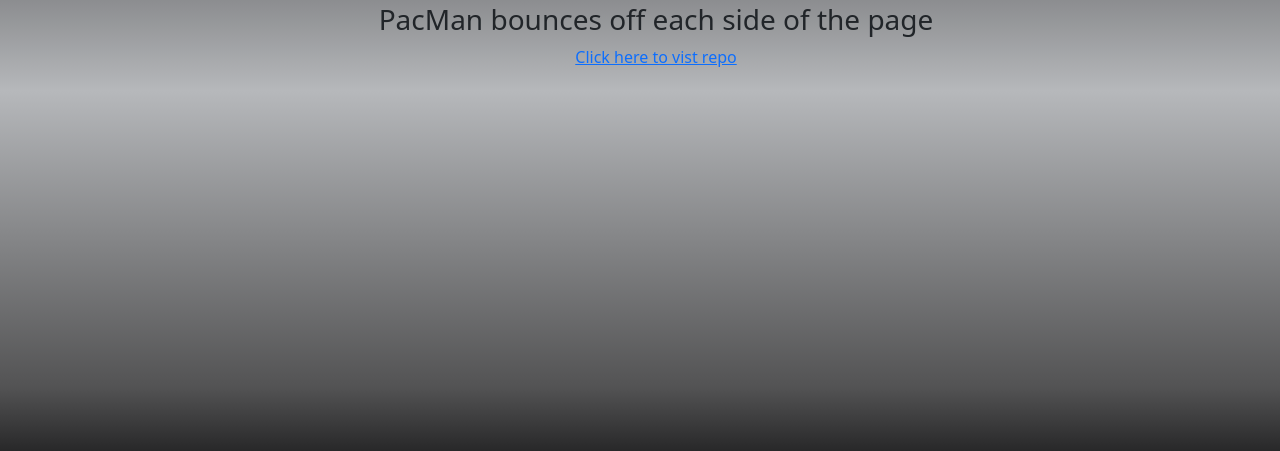
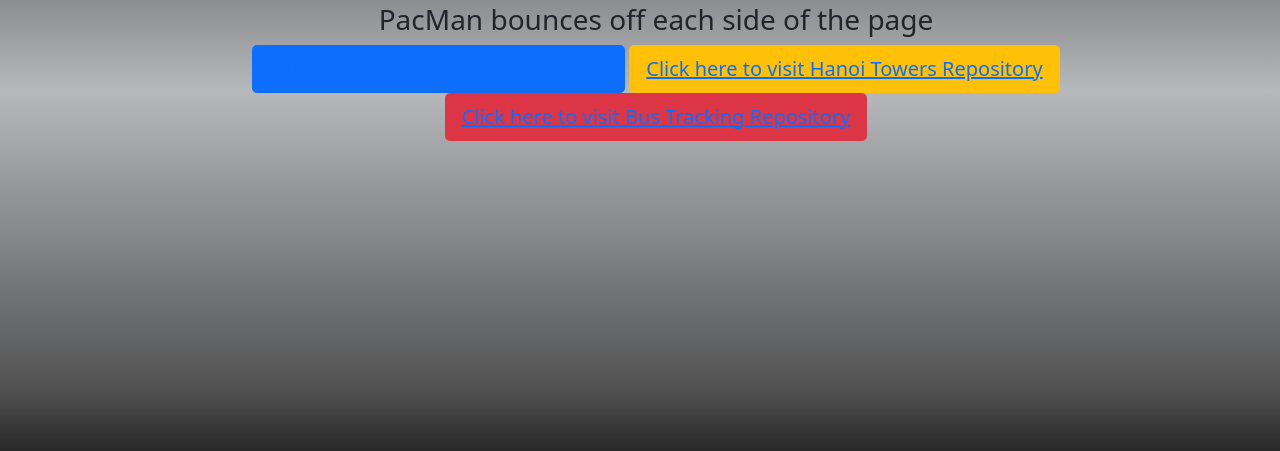
Before and after one commit to wizardwalter/waltervannoyportfolio, a plain HTML site: page index.html in a window 1280 px wide. Shown: the part 349-800 px from the top of the page. Drawn offline with nearby package versions, Linux system fonts and the light colour scheme.

Commit message:
made buttons for repos

```diff
--- a/index.html
+++ b/index.html
@@ -15,7 +15,9 @@
                 <li>
                     <h1>Pacman Repository</h1>
                     <h3>PacMan bounces off each side of the page</h3>
-                    <a href="https://wizardwalter.github.io/PacMan/">Click here to vist repo</a>
+                    <button class="btn btn-lg btn-primary"><a href="https://wizardwalter.github.io/PacMan/">Click here to vist PacMan Repository</a></button>
+                    <button class="btn btn-lg btn-warning"><a href="https://wizardwalter.github.io/hanoiTowers/">Click here to visit Hanoi Towers Repository</a></button>
+                    <button class="btn btn-lg btn-danger"><a href="https://wizardwalter.github.io/real-time-bus-tracking/">Click here to visit Bus Tracking Repository</a></button>
                 </li>
             </ul>
         </div>
```
